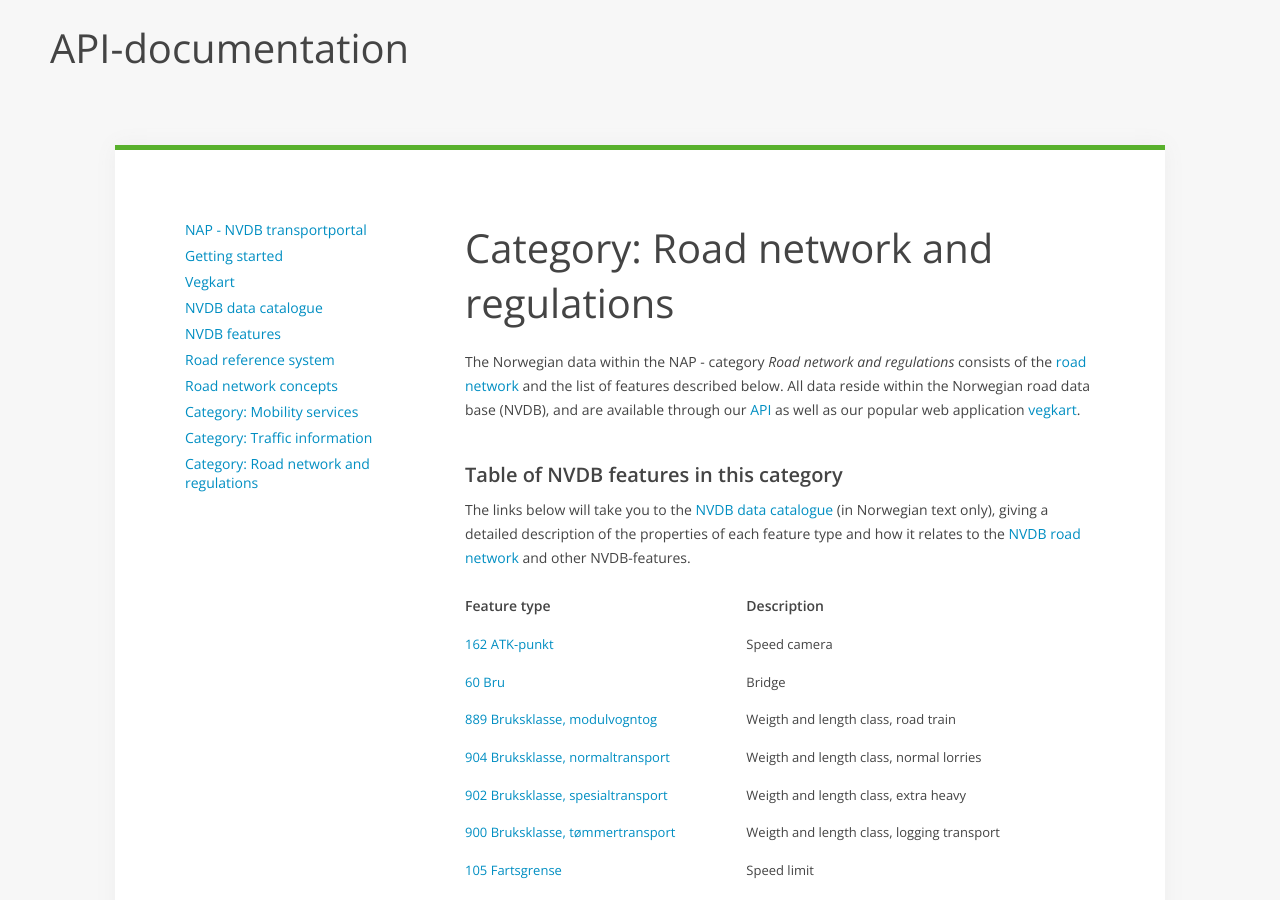
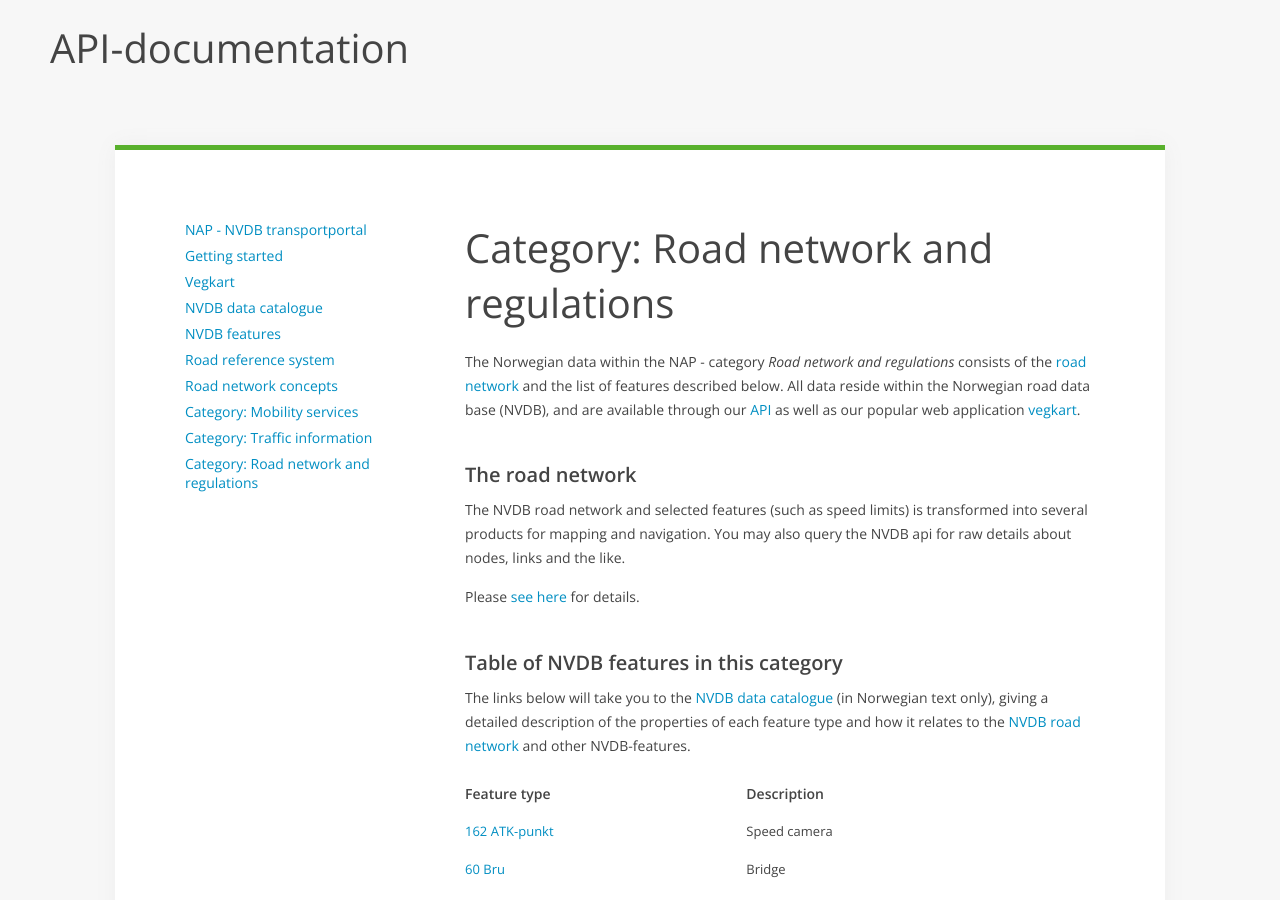
Before and after one commit to nvdb-vegdata/nvdbtransportportal, a Jekyll site: the page built from los3.md, in a window 1280 px wide and 900 px high. Built offline with Jekyll 4.4.1, drawn with Linux system fonts in a browser that asks for light colours; our own code applies the rules of GitHub Pages for plain Markdown files.

Commit message:
Fiksa og mekka

```diff
--- a/los3.md
+++ b/los3.md
@@ -1,6 +1,12 @@
 # Category:  Road network and regulations
 
 The Norwegian data within the NAP - category _Road network and regulations_ consists of the [road network](./konsept5_network.md) and the list of features described below. All data reside within the Norwegian road data base (NVDB), and are available through our [API](./index.md) as well as our popular web application [vegkart](vegkart.md).
+
+### The road network
+
+The NVDB road network and selected features (such as speed limits) is transformed into several products for mapping and navigation. You may also query the NVDB api for raw details about nodes, links and the like.
+
+Please [see here](./konsept5_network.md) for details.
 
 ### Table of NVDB features in this category
 
```
Also changed, not shown: los1.md (+1 -0 lines), los2.md (+2 -0 lines), 3 other files.
